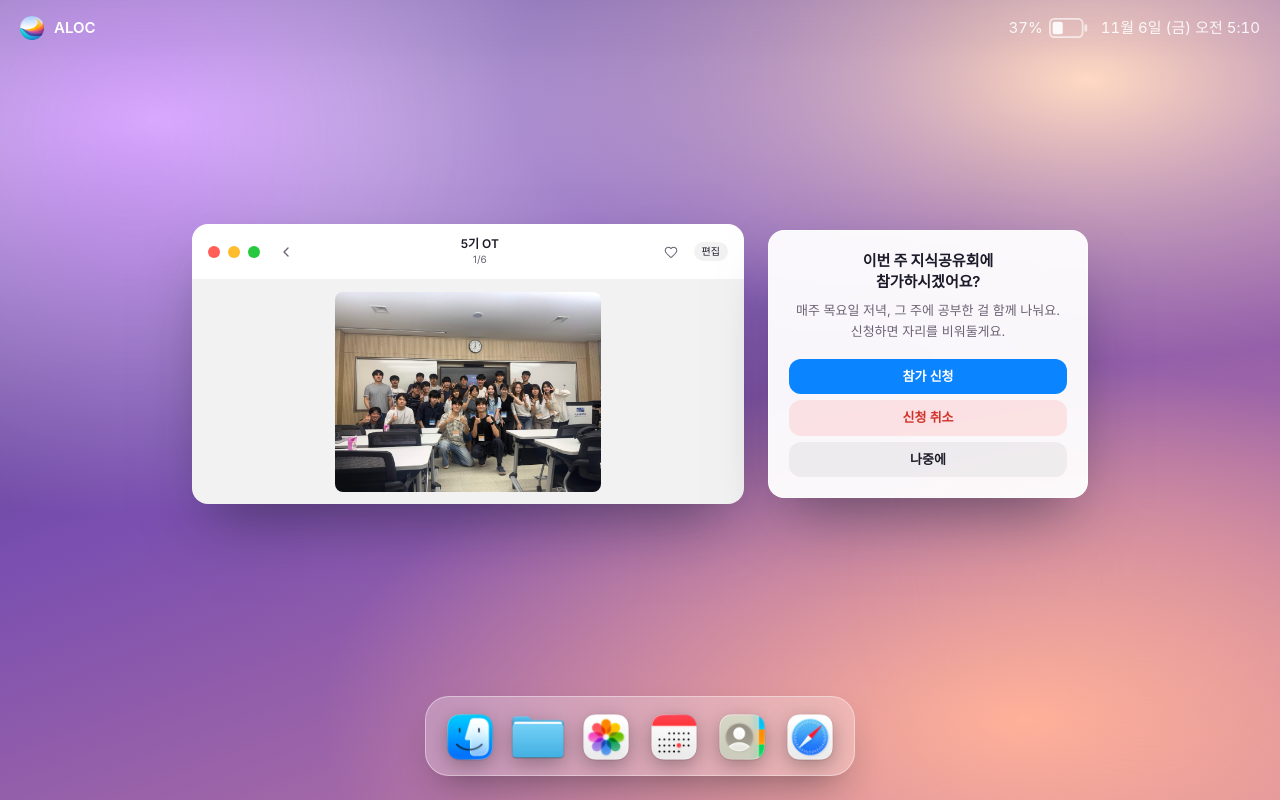
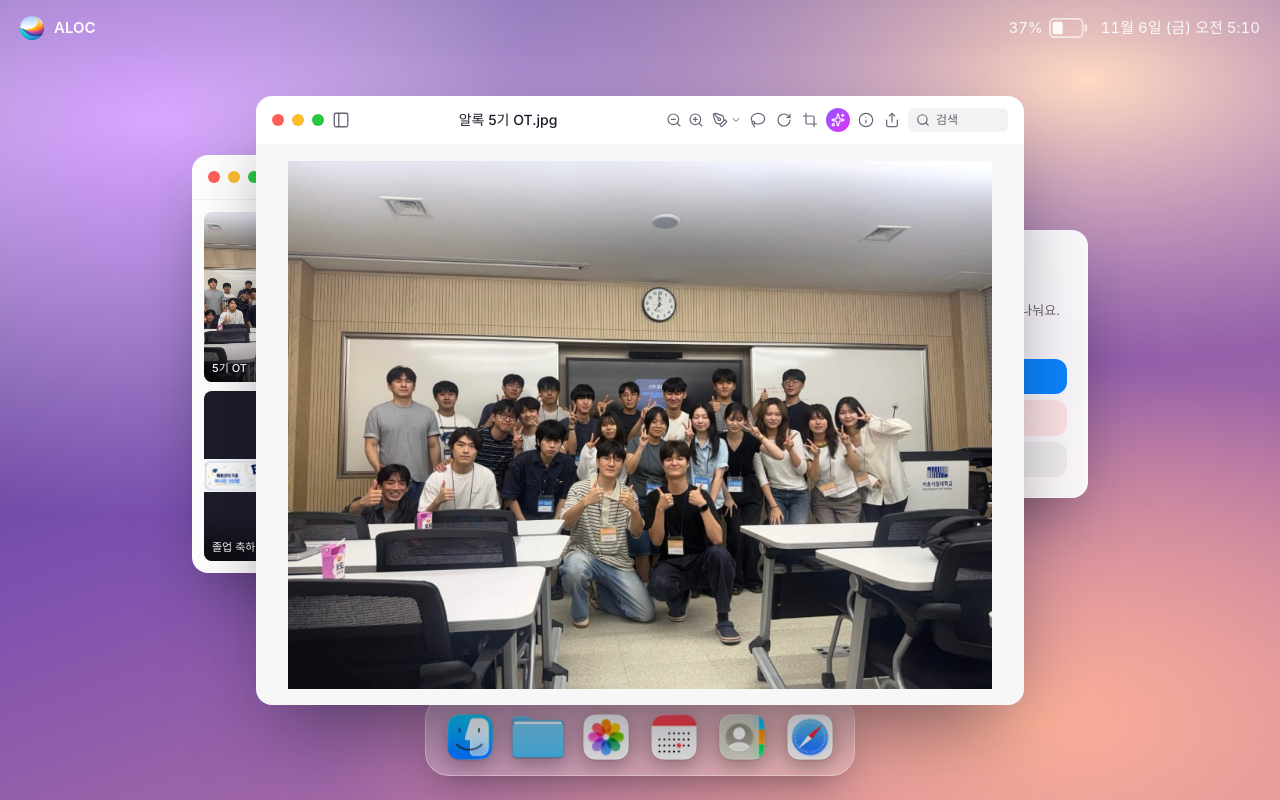
Before and after one commit to ALOC-dev/aloc-homepage-v2, a React (Vite) app in the folder apps/web/: page / in a window 1280 px wide. Both pictures are taken after a click on the element "5기 OT". Built offline with nearby package versions, Linux system fonts and the light colour scheme.

Commit message:
홈 화면 사진 위젯 클릭 시 Finder에서 jpg 여는 것처럼 미리보기 앱 스타일 창이 뜨도록 구현

```diff
--- /dev/null
+++ b/apps/web/src/components/PhotoPreviewWindow.tsx
@@ -0,0 +1,183 @@
+import {
+  ChevronDown,
+  Crop,
+  Info,
+  Lasso,
+  PanelLeft,
+  PenTool,
+  RotateCw,
+  Search,
+  Share,
+  Sparkles,
+  ZoomIn,
+  ZoomOut,
+} from 'lucide-react'
+import {
+  type PointerEvent as ReactPointerEvent,
+  useEffect,
+  useRef,
+  useState,
+} from 'react'
+import TrafficLights from './TrafficLights'
+
+export type PreviewPhoto = {
+  fileName: string
+  caption: string
+  src: string
+  fit?: 'cover' | 'contain'
+}
+
+type DragStart = {
+  x: number
+  y: number
+  posX: number
+  posY: number
+}
+
+export default function PhotoPreviewWindow({
+  photo,
+  onClose,
+}: {
+  photo: PreviewPhoto
+  onClose: () => void
+}) {
+  const [entered, setEntered] = useState(false)
+  const [closing, setClosing] = useState(false)
+  const [maximized, setMaximized] = useState(false)
+  const [collapsed, setCollapsed] = useState(false)
+  const [pos, setPos] = useState({ x: 0, y: 0 })
+  const [dragging, setDragging] = useState(false)
+  const dragStart = useRef<DragStart>({ x: 0, y: 0, posX: 0, posY: 0 })
+
+  useEffect(() => {
+    const id = requestAnimationFrame(() => setEntered(true))
+    return () => cancelAnimationFrame(id)
+  }, [])
+
+  function handleClose() {
+    setClosing(true)
+    window.setTimeout(onClose, 300)
+  }
+
+  function handlePointerDown(e: ReactPointerEvent<HTMLDivElement>) {
+    const target = e.target as HTMLElement
+    if (maximized || !target.closest('[data-drag-handle]')) return
+    e.currentTarget.setPointerCapture(e.pointerId)
+    dragStart.current = { x: e.clientX, y: e.clientY, posX: pos.x, posY: pos.y }
+    setDragging(true)
+  }
+
+  function handlePointerMove(e: ReactPointerEvent<HTMLDivElement>) {
+    if (!dragging) return
+    const { x, y, posX, posY } = dragStart.current
+    setPos({ x: posX + (e.clientX - x), y: posY + (e.clientY - y) })
+  }
+
+  function handlePointerUp(e: ReactPointerEvent<HTMLDivElement>) {
+    e.currentTarget.releasePointerCapture(e.pointerId)
+    setDragging(false)
+  }
+
+  const visible = entered && !closing
+
+  return (
+    <div className='pointer-events-none fixed inset-0 z-[30] flex items-center justify-center px-6'>
+      <div
+        className={`w-full transition-[max-width] duration-300 ease-out ${maximized ? 'max-w-[1400px]' : 'max-w-3xl'}`}
+        style={{
+          pointerEvents: visible ? 'auto' : 'none',
+          transform: visible
+            ? `translate(${pos.x}px, ${pos.y}px) scale(1)`
+            : 'translateY(160px) scale(0.3)',
+          opacity: visible ? 1 : 0,
+          transformOrigin: 'bottom center',
+          transition: dragging
+            ? 'none'
+            : 'transform 350ms cubic-bezier(0.4, 0, 0.2, 1), opacity 300ms ease-in-out, max-width 300ms ease-out',
+        }}
+        onPointerDown={handlePointerDown}
+        onPointerMove={handlePointerMove}
+        onPointerUp={handlePointerUp}
+      >
+        <section
+          aria-label={photo.fileName}
+          className='flex w-full flex-col overflow-hidden rounded-2xl bg-white shadow-[0_40px_80px_-24px_rgba(28,27,41,0.6)]'
+        >
+          <header className='flex flex-wrap items-center gap-2 border-b border-black/5 px-4 py-2.5'>
+            <TrafficLights
+              onClose={handleClose}
+              onMinimize={() => setCollapsed((v) => !v)}
+              onToggleMaximize={() => setMaximized((v) => !v)}
+            />
+
+            <PanelLeft
+              className='h-[18px] w-[18px] shrink-0 text-muted'
+              strokeWidth={1.75}
+            />
+
+            <p
+              data-drag-handle
+              className={`min-w-0 flex-1 touch-none truncate py-1 text-center text-sm font-medium text-ink select-none ${
+                maximized
+                  ? 'cursor-default'
+                  : 'cursor-grab active:cursor-grabbing'
+              }`}
+            >
+              {photo.fileName}
+            </p>
+
+            <div className='hidden items-center gap-1.5 text-muted lg:flex'>
+              <ZoomOut className='h-4 w-4' strokeWidth={1.75} />
+              <ZoomIn className='h-4 w-4' strokeWidth={1.75} />
+            </div>
+
+            <div className='hidden items-center gap-0.5 text-muted lg:flex'>
+              <PenTool className='h-4 w-4' strokeWidth={1.75} />
+              <ChevronDown className='h-3 w-3' strokeWidth={2} />
+            </div>
+
+            <div className='hidden items-center gap-2.5 text-muted lg:flex'>
+              <Lasso className='h-4 w-4' strokeWidth={1.75} />
+              <RotateCw className='h-4 w-4' strokeWidth={1.75} />
+              <Crop className='h-4 w-4' strokeWidth={1.75} />
+            </div>
+
+            <div className='flex h-6 w-6 shrink-0 items-center justify-center rounded-full bg-gradient-to-br from-violet-500 to-fuchsia-500 text-white'>
+              <Sparkles className='h-3.5 w-3.5' strokeWidth={2} />
+            </div>
+
+            <div className='hidden items-center gap-2.5 text-muted md:flex'>
+              <Info className='h-4 w-4' strokeWidth={1.75} />
+              <Share className='h-4 w-4' strokeWidth={1.75} />
+            </div>
+
+            <div className='flex items-center gap-1.5 rounded-md bg-black/5 px-2 py-1 text-muted'>
+              <Search className='h-3.5 w-3.5' strokeWidth={2} />
+              <input
+                placeholder='검색'
+                className='w-16 bg-transparent text-xs text-ink placeholder:text-muted focus:outline-none'
+              />
+            </div>
+          </header>
+
+          {!collapsed && (
+            <div
+              className={`flex items-center justify-center bg-black/[0.03] p-4 transition-[height] duration-300 ease-out ${
+                maximized ? 'h-[min(820px,85vh)]' : 'h-[min(560px,75vh)]'
+              }`}
+            >
+              <img
+                src={photo.src}
+                alt={photo.caption}
+                draggable={false}
+                className={`max-h-full max-w-full ${
+                  photo.fit === 'contain' ? 'object-contain' : 'object-cover'
+                }`}
+              />
+            </div>
+          )}
+        </section>
+      </div>
+    </div>
+  )
+}
--- a/apps/web/src/components/PhotoWindow.tsx
+++ b/apps/web/src/components/PhotoWindow.tsx
@@ -1,4 +1,3 @@
-import { ChevronLeft, Heart } from 'lucide-react'
 import { type PointerEvent as ReactPointerEvent, useRef, useState } from 'react'
 import dinner1 from '../assets/photos/dinner-1.jpg'
 import dinner2 from '../assets/photos/dinner-2.jpg'
@@ -6,27 +5,49 @@ import dinnerClose from '../assets/photos/dinner-close.jpg'
 import dinnerWide from '../assets/photos/dinner-wide.jpg'
 import graduationBanner from '../assets/photos/graduation-banner.jpg'
 import otGroup from '../assets/photos/ot-group.jpg'
+import type { PreviewPhoto } from './PhotoPreviewWindow'
 import TrafficLights from './TrafficLights'
 
-type Photo = {
-  id: string
-  caption: string
-  src: string
-  fit?: 'cover' | 'contain'
-}
+type Photo = PreviewPhoto & { id: string }
 
 const PHOTOS: Photo[] = [
-  { id: 'ot-group', caption: '5기 OT', src: otGroup },
-  { id: 'dinner-1', caption: '뒤풀이', src: dinner1 },
-  { id: 'dinner-2', caption: '저녁 모임', src: dinner2 },
+  {
+    id: 'ot-group',
+    fileName: '알록 5기 OT.jpg',
+    caption: '5기 OT',
+    src: otGroup,
+  },
+  {
+    id: 'dinner-1',
+    fileName: '알록 뒤풀이.jpg',
+    caption: '뒤풀이',
+    src: dinner1,
+  },
+  {
+    id: 'dinner-2',
+    fileName: '알록 저녁 모임.jpg',
+    caption: '저녁 모임',
+    src: dinner2,
+  },
   {
     id: 'graduation',
+    fileName: '알록 졸업 축하.jpg',
     caption: '졸업 축하',
     src: graduationBanner,
     fit: 'contain',
   },
-  { id: 'dinner-wide', caption: '정기 모임', src: dinnerWide },
-  { id: 'dinner-close', caption: '다같이 한 끼', src: dinnerClose },
+  {
+    id: 'dinner-wide',
+    fileName: '알록 정기 모임.jpg',
+    caption: '정기 모임',
+    src: dinnerWide,
+  },
+  {
+    id: 'dinner-close',
+    fileName: '알록 다같이 한 끼.jpg',
+    caption: '다같이 한 끼',
+    src: dinnerClose,
+  },
 ]
 
 const MENU_BAR_HEIGHT = 56
@@ -39,14 +60,16 @@ type DragStart = {
   rect: DOMRect
 }
 
-export default function PhotoWindow() {
+export default function PhotoWindow({
+  onOpenPhoto,
+}: {
+  onOpenPhoto: (photo: PreviewPhoto) => void
+}) {
   const [pos, setPos] = useState({ x: 0, y: 0 })
   const [dragging, setDragging] = useState(false)
   const [closed, setClosed] = useState(false)
   const [collapsed, setCollapsed] = useState(false)
   const [maximized, setMaximized] = useState(false)
-  const [selectedPhotoId, setSelectedPhotoId] = useState<string | null>(null)
-  const selectedPhoto = PHOTOS.find((p) => p.id === selectedPhotoId)
   const sectionRef = useRef<HTMLElement>(null)
   const dragStart = useRef<DragStart>({
     x: 0,
@@ -119,53 +142,10 @@ export default function PhotoWindow() {
           onMinimize={() => setCollapsed((v) => !v)}
           onToggleMaximize={() => setMaximized((v) => !v)}
         />
-        {selectedPhoto ? (
-          <>
-            <button
-              type='button'
-              onClick={() => setSelectedPhotoId(null)}
-              className='rounded-md p-0.5 text-muted hover:bg-black/5'
-              aria-label='뒤로'
-            >
-              <ChevronLeft className='h-4 w-4' strokeWidth={2} />
-            </button>
-            <div className='min-w-0 flex-1 text-center'>
-              <p className='truncate text-xs font-semibold text-ink'>
-                {selectedPhoto.caption}
-              </p>
-              <p className='truncate text-[10px] text-muted'>
-                {PHOTOS.findIndex((p) => p.id === selectedPhoto.id) + 1}/
-                {PHOTOS.length}
-              </p>
-            </div>
-            <Heart className='h-3.5 w-3.5 text-muted' strokeWidth={1.75} />
-            <button
-              type='button'
-              className='rounded-full bg-black/5 px-2 py-0.5 text-[10px] font-medium text-ink hover:bg-black/10'
-            >
-              편집
-            </button>
-          </>
-        ) : (
         <p className='font-display text-sm font-semibold text-muted'>사진</p>
-        )}
       </header>
 
-      {!collapsed &&
-        (selectedPhoto ? (
-          <div
-            className={`flex items-center justify-center overflow-hidden bg-black/5 p-3 transition-[height] duration-300 ease-out ${
-              maximized ? 'h-80' : 'h-56'
-            }`}
-          >
-            <img
-              src={selectedPhoto.src}
-              alt={selectedPhoto.caption}
-              draggable={false}
-              className='max-h-full max-w-full rounded-lg object-contain'
-            />
-          </div>
-        ) : (
+      {!collapsed && (
         <div
           className={`grid gap-2 p-3 transition-[grid-template-columns] duration-300 ease-out ${
             maximized ? 'grid-cols-4' : 'grid-cols-3'
@@ -174,7 +154,7 @@ export default function PhotoWindow() {
           {PHOTOS.map((photo) => (
             <figure
               key={photo.id}
-                onClick={() => setSelectedPhotoId(photo.id)}
+              onClick={() => onOpenPhoto(photo)}
               className='group relative aspect-square cursor-pointer overflow-hidden rounded-lg bg-ink'
             >
               <img
@@ -191,7 +171,7 @@ export default function PhotoWindow() {
             </figure>
           ))}
         </div>
-        ))}
+      )}
     </section>
   )
 }
--- a/apps/web/src/pages/Home.tsx
+++ b/apps/web/src/pages/Home.tsx
@@ -5,6 +5,9 @@ import Dock from '../components/Dock'
 import FinderWindow from '../components/FinderWindow'
 import MenuBar from '../components/MenuBar'
 import NoticeAlert from '../components/NoticeAlert'
+import PhotoPreviewWindow, {
+  type PreviewPhoto,
+} from '../components/PhotoPreviewWindow'
 import PhotosAppWindow from '../components/PhotosAppWindow'
 import PhotoWindow from '../components/PhotoWindow'
 import PlaceholderWindow from '../components/PlaceholderWindow'
@@ -13,6 +16,7 @@ import { DOCK_ITEMS } from '../dockItems'
 export default function Home() {
   const [openId, setOpenId] = useState<string | null>(null)
   const [minimized, setMinimized] = useState(false)
+  const [previewPhoto, setPreviewPhoto] = useState<PreviewPhoto | null>(null)
   const openItem = DOCK_ITEMS.find((item) => item.id === openId)
 
   function handleSelect(id: string) {
@@ -48,10 +52,18 @@ export default function Home() {
 
       <main className='relative z-10 flex flex-1 items-center justify-center px-6 pt-14 pb-32'>
         <div className='flex w-full max-w-4xl flex-col items-center gap-6 sm:flex-row sm:items-center sm:justify-center'>
-          <PhotoWindow />
+          <PhotoWindow onOpenPhoto={setPreviewPhoto} />
           <NoticeAlert />
         </div>
       </main>
+
+      {previewPhoto && (
+        <PhotoPreviewWindow
+          key={previewPhoto.fileName}
+          photo={previewPhoto}
+          onClose={() => setPreviewPhoto(null)}
+        />
+      )}
 
       {openItem && (
         <AppWindow
```
Lines whose indentation alone changed are shown as unchanged.
